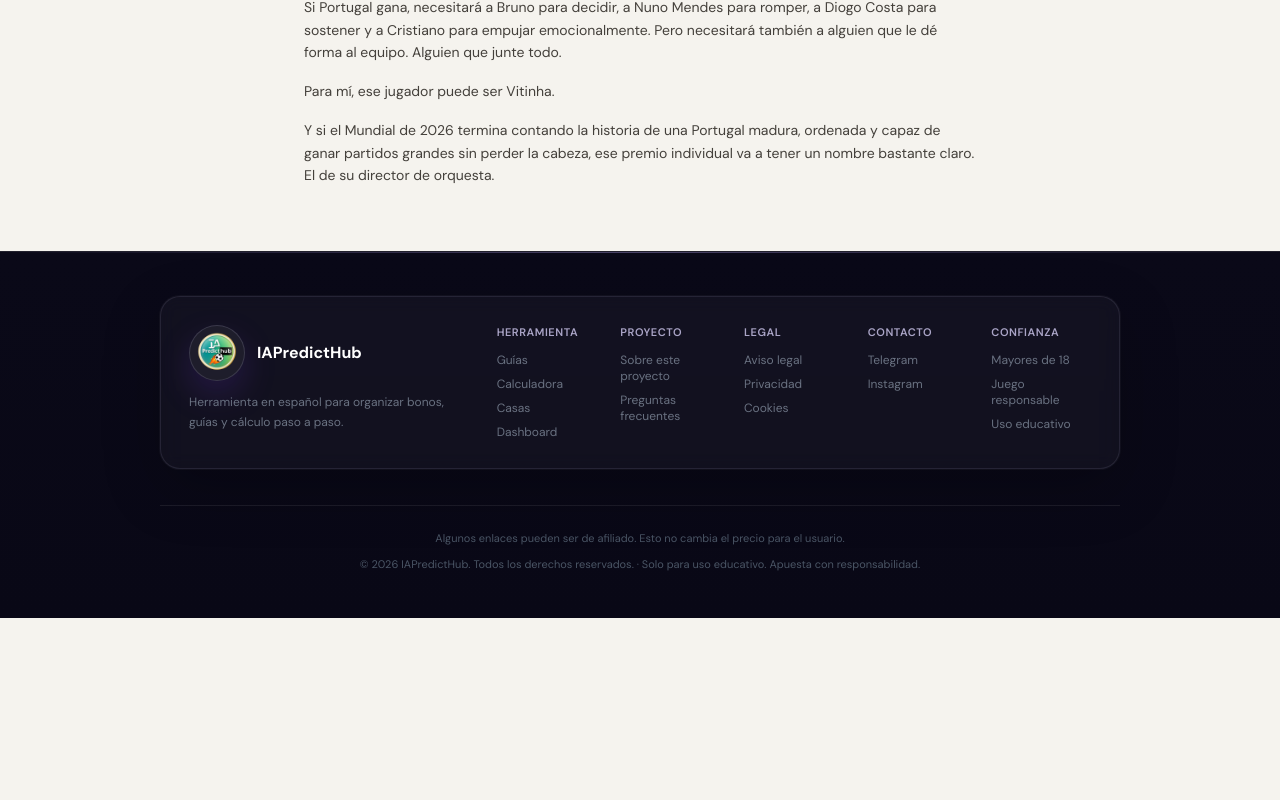
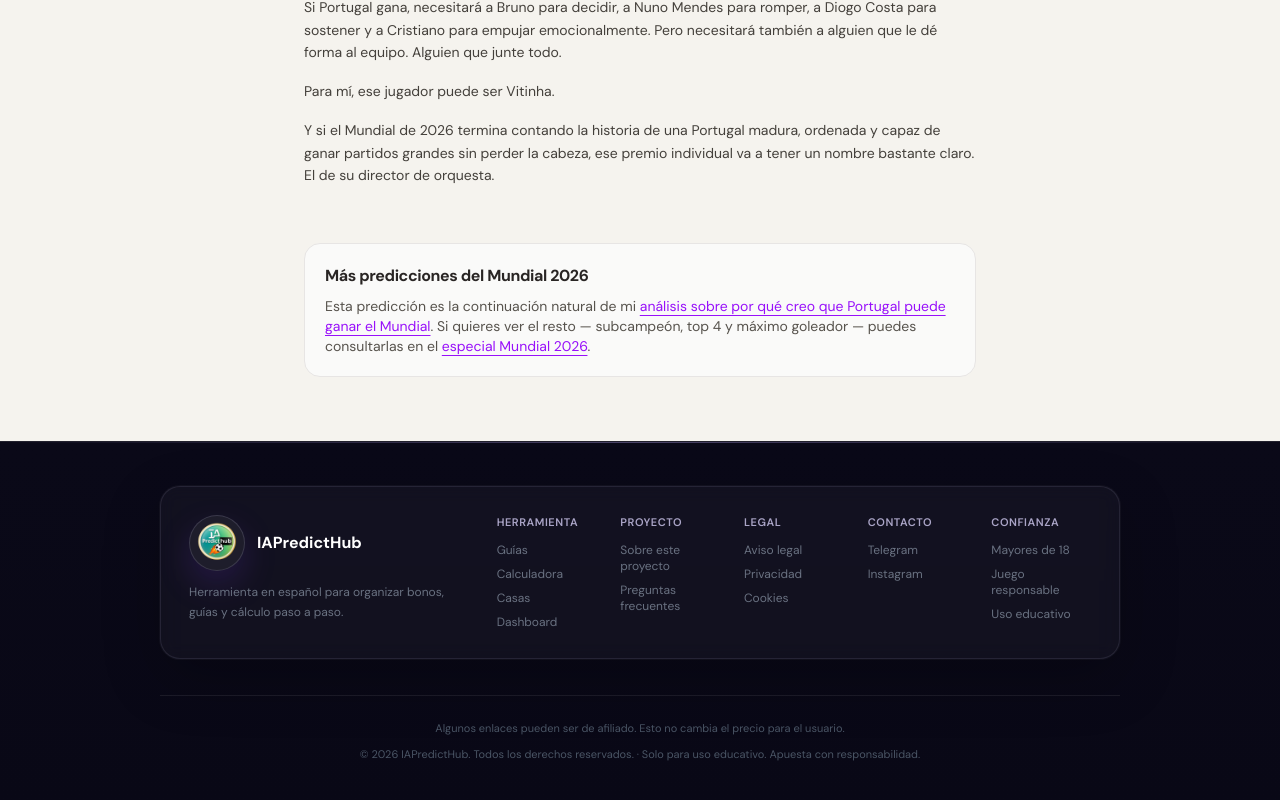
Before and after one commit to eloylt13/matched-betting-app, a Next.js app: page /blog/prediccion-mejor-jugador-mundial-2026 in a window 1280 px wide. Shown: the part 4513-5313 px from the top of the page. Before the commit the page ends 5131 px from the top, so only its background shows below. Built offline with nearby package versions, Linux system fonts and the light colour scheme; no server answers; a web font is replaced by a local one.

Commit message:
feat(blog): añadir bloque de enlaces cruzados en artículo Vitinha

```diff
--- a/app/blog/prediccion-mejor-jugador-mundial-2026/page.tsx
+++ b/app/blog/prediccion-mejor-jugador-mundial-2026/page.tsx
@@ -362,6 +362,30 @@ export default function PrediccionMejorJugadorMundial2026Page() {
           cabeza, ese premio individual va a tener un nombre bastante claro. El
           de su director de orquesta.
         </p>
+
+        <section className="mt-10 rounded-2xl border border-stone-200 bg-stone-50 p-5">
+          <h2 className="text-base font-bold text-stone-800 tracking-tight">
+            Más predicciones del Mundial 2026
+          </h2>
+          <p className="mt-2 text-sm text-stone-600">
+            Esta predicción es la continuación natural de mi{' '}
+            <Link
+              href="/blog/prediccion-campeon-mundial-2026"
+              className="text-purple-600 underline underline-offset-4 hover:text-purple-700"
+            >
+              análisis sobre por qué creo que Portugal puede ganar el Mundial
+            </Link>
+            . Si quieres ver el resto — subcampeón, top 4 y máximo goleador —
+            puedes consultarlas en el{' '}
+            <Link
+              href="/especial/mundial"
+              className="text-purple-600 underline underline-offset-4 hover:text-purple-700"
+            >
+              especial Mundial 2026
+            </Link>
+            .
+          </p>
+        </section>
       </div>
     </article>
   )
--- a/content/blog/prediccion-mejor-jugador-mundial-2026.mdx
+++ b/content/blog/prediccion-mejor-jugador-mundial-2026.mdx
@@ -136,3 +136,27 @@ Si Portugal gana, necesitará a Bruno para decidir, a Nuno Mendes para romper, a
 Para mí, ese jugador puede ser Vitinha.
 
 Y si el Mundial de 2026 termina contando la historia de una Portugal madura, ordenada y capaz de ganar partidos grandes sin perder la cabeza, ese premio individual va a tener un nombre bastante claro. El de su director de orquesta.
+
+<section className="mt-10 rounded-2xl border border-stone-200 bg-stone-50 p-5">
+  <h2 className="text-base font-bold text-stone-800 tracking-tight">
+    Más predicciones del Mundial 2026
+  </h2>
+  <p className="mt-2 text-sm text-stone-600">
+    Esta predicción es la continuación natural de mi{" "}
+    <a
+      href="/blog/prediccion-campeon-mundial-2026"
+      className="text-purple-600 underline underline-offset-4 hover:text-purple-700"
+    >
+      análisis sobre por qué creo que Portugal puede ganar el Mundial
+    </a>
+    . Si quieres ver el resto — subcampeón, top 4 y máximo goleador — puedes
+    consultarlas en el{" "}
+    <a
+      href="/especial/mundial"
+      className="text-purple-600 underline underline-offset-4 hover:text-purple-700"
+    >
+      especial Mundial 2026
+    </a>
+    .
+  </p>
+</section>
```
